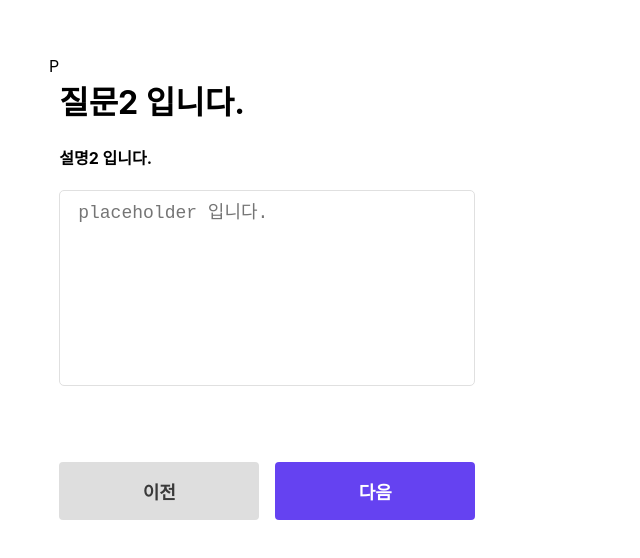
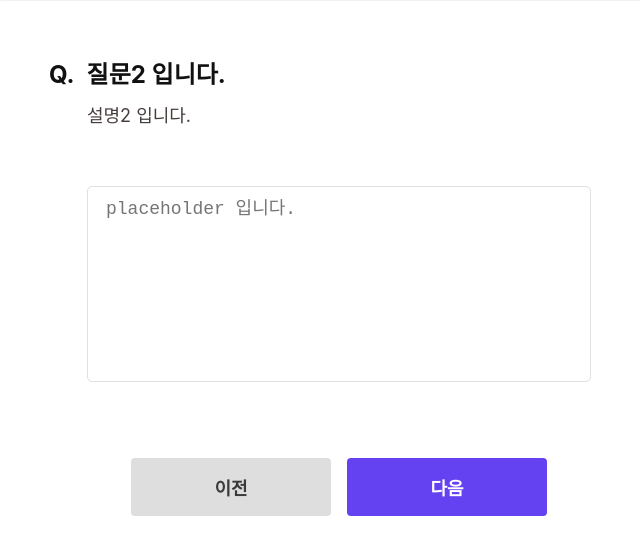
Before and after one commit to jeongmyeonghyeon/mini-survey-project-again, a React (Create React App) app: page /survey/1/1 in a window 1280 px wide. Shown: the part 112-670 px from the top of the page, without its empty margins (301-941 px from the left). Built offline with nearby package versions, Linux system fonts and the light colour scheme.

Commit message:
나머지 컴포넌트 스타일링(SurveyPage, QuestionBox, Title, Desc, Body)

```diff
--- a/src/components/Body/Body.js
+++ b/src/components/Body/Body.js
@@ -1,6 +1,7 @@
 import SelectInput from 'components/SelectInput';
 import TextAreaInput from 'components/TextAreaInput';
 import TextInput from 'components/TextInput';
+import styled from 'styled-components';
 
 function Body({ type, answer, setAnswer, options }) {
   let InputComponent = null;
@@ -13,10 +14,16 @@ function Body({ type, answer, setAnswer, options }) {
     InputComponent = TextAreaInput;
   }
   return (
-    <>
+    <BodyWrapper>
       <InputComponent answer={answer} setAnswer={setAnswer} options={options} />
-    </>
+    </BodyWrapper>
   );
 }
 
+const BodyWrapper = styled.div`
+  margin-left: 38px;
+  margin-right: 38px;
+  flex: 1;
+`;
+
 export default Body;
--- a/src/components/Desc/Desc.js
+++ b/src/components/Desc/Desc.js
@@ -1,5 +1,14 @@
-function Desc({ children }) {
-  return <h4>{children}</h4>;
-}
+import styled from 'styled-components';
+
+const Desc = styled.h4`
+  font-weight: 400;
+  font-size: 18px;
+  line-height: 21px;
+  color: #463c3c;
+  margin: 0;
+  margin-top: 16px;
+  margin-bottom: 60px;
+  margin-left: 38px;
+`;
 
 export default Desc;
--- a/src/components/QuestionBox/QuestionBox.js
+++ b/src/components/QuestionBox/QuestionBox.js
@@ -2,10 +2,11 @@ import ActionButtons from 'components/ActionButtons';
 import Body from 'components/Body';
 import Desc from 'components/Desc';
 import Title from 'components/Title';
+import styled from 'styled-components';
 
 function QuestionBox({ question, questionsLength, step, answer, setAnswer }) {
   return (
-    <div>
+    <QuestionBoxWrapper>
       <Title>{question.title}</Title>
       <Desc>{question.desc}</Desc>
       <Body
@@ -15,8 +16,14 @@ function QuestionBox({ question, questionsLength, step, answer, setAnswer }) {
         options={question.options}
       />
       <ActionButtons questionsLength={questionsLength} step={step} />
-    </div>
+    </QuestionBoxWrapper>
   );
 }
 
+const QuestionBoxWrapper = styled.div`
+  display: flex;
+  flex-direction: column;
+  height: 100%;
+`;
+
 export default QuestionBox;
--- a/src/components/Title/Title.js
+++ b/src/components/Title/Title.js
@@ -1,5 +1,25 @@
+import styled from 'styled-components';
+
 function Title({ children }) {
-  return <h1>{children}</h1>;
+  return (
+    <TitleWrapper>
+      <span>Q.</span>
+      {children}
+    </TitleWrapper>
+  );
 }
 
+const TitleWrapper = styled.h1`
+  font-weight: 700;
+  font-size: 24px;
+  line-height: 28px;
+
+  color: #121111;
+  margin: 0;
+
+  span {
+    margin-right: 12px;
+  }
+`;
+
 export default Title;
--- a/src/pages/SurveyPage/SurveyPage.js
+++ b/src/pages/SurveyPage/SurveyPage.js
@@ -2,6 +2,7 @@ import ProgressIndicator from 'components/ProgressIndicator';
 import QuestionBox from 'components/QuestionBox';
 import { useState } from 'react';
 import { useParams } from 'react-router-dom';
+import styled from 'styled-components';
 
 function SurveyPage() {
   const params = useParams();
@@ -41,8 +42,8 @@ function SurveyPage() {
   const [answers, setAnswers] = useState([]);
 
   return (
-    <>
-      <ProgressIndicator />
+    <SurveyPageWrapper>
+      {/* <ProgressIndicator /> */}
       <QuestionBox
         question={questions[step]}
         questionsLength={questions.length}
@@ -56,8 +57,13 @@ function SurveyPage() {
           });
         }}
       />
-    </>
+    </SurveyPageWrapper>
   );
 }
 
+const SurveyPageWrapper = styled.div`
+  width: 100%;
+  min-height: 100%;
+`;
+
 export default SurveyPage;
```
